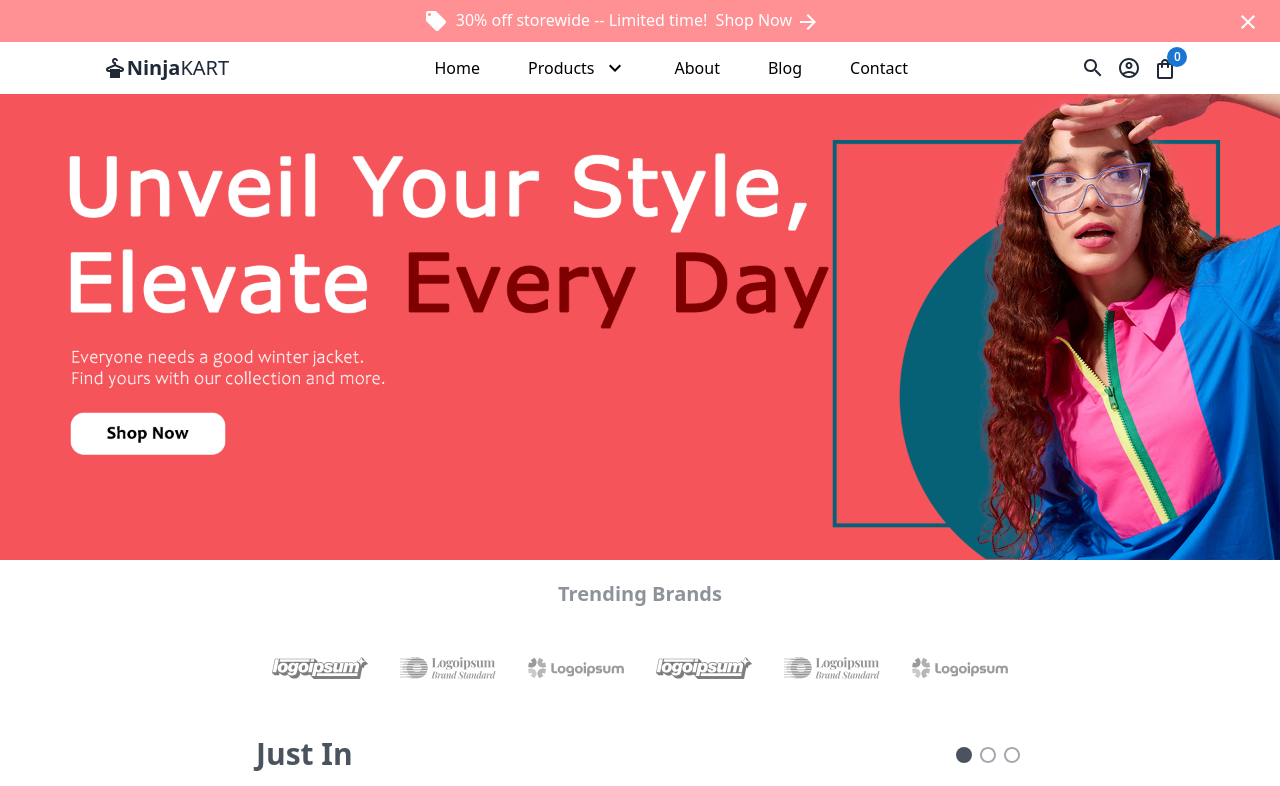
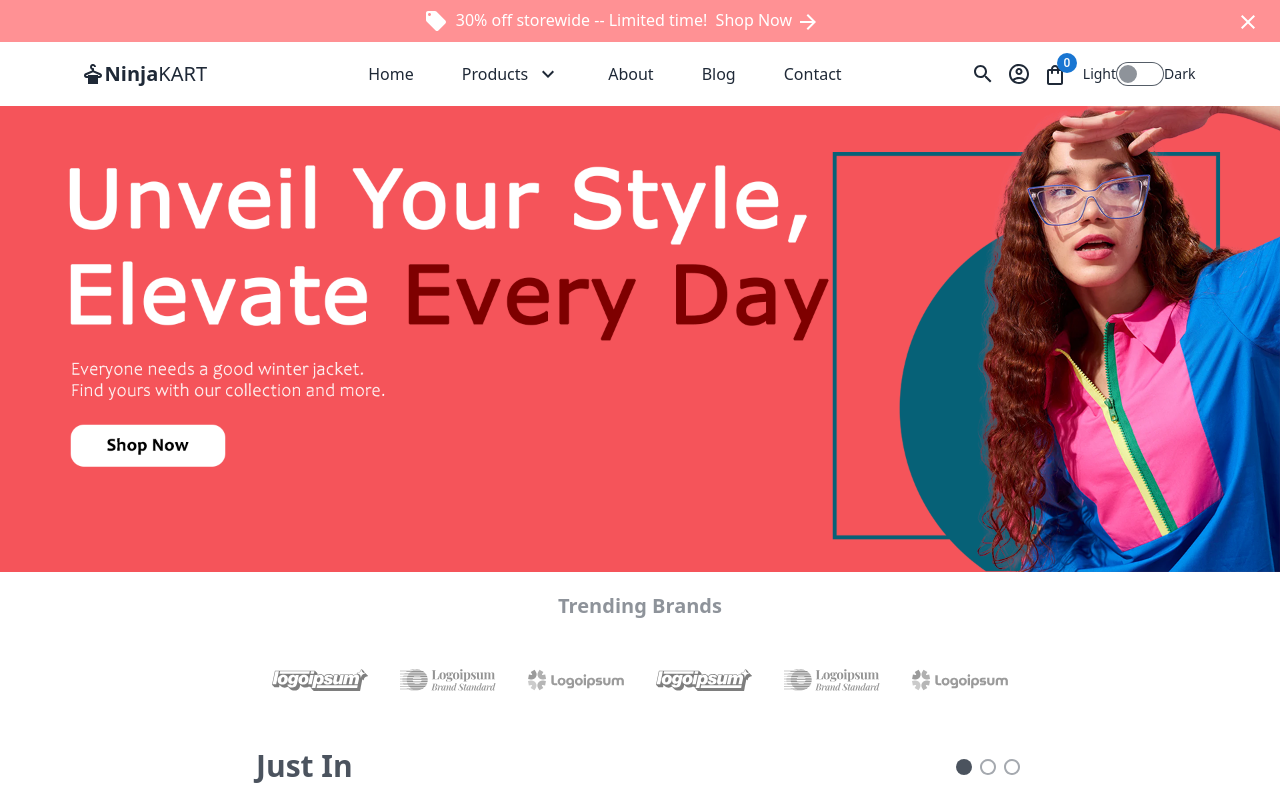
Before and after one commit to shubhamtade/NinjaKart, a React (Vite) app: page / in a window 1280 px wide. Shown: the top 786 px of the page. Built offline with nearby package versions, Linux system fonts and the light colour scheme; no server answers.

Commit message:
Theme Control done

```diff
--- a/src/components/NavBar/NavBar.jsx
+++ b/src/components/NavBar/NavBar.jsx
@@ -11,6 +11,7 @@ import InfoIcon from "@mui/icons-material/Info";
 import RssFeedIcon from "@mui/icons-material/RssFeed";
 import CallIcon from "@mui/icons-material/Call";
 import ShoppingBagOutlinedIcon from "@mui/icons-material/ShoppingBagOutlined";
+import ThemeController from "../ThemeController";
 
 const NavBar = ({ itemCount = 1 }) => {
   const [menuOpen, setMenuOpen] = useState(false);
@@ -26,7 +27,7 @@ const NavBar = ({ itemCount = 1 }) => {
         {menuOpen ? null : <MenuIcon />}
       </div>
       <nav
-        className={`z-50 fixed md:static top-0 left-0 w-[50%] h-full md:w-auto bg-white md:bg-transparent  transform ${
+        className={`z-50 fixed md:static top-0 left-0 w-[50%] h-full md:w-auto bg-white  md:bg-transparent  transform ${
           menuOpen ? "translate-x-0" : "-translate-x-full"
         } transition-transform duration-300 ease-in-out md:transform-none`}
       >
@@ -35,14 +36,14 @@ const NavBar = ({ itemCount = 1 }) => {
             <CloseIcon />
           </button>
         </div>
-        <ul className="bg-white text-black flex flex-col md:flex-row justify-between gap-4 p-4 md:p-0">
+        <ul className=" flex flex-col md:flex-row justify-between gap-4 p-4 md:p-0">
           <li>
             <Link
               to="/"
               onClick={toggleMenu}
               className="flex items-center gap-2"
             >
-              <HomeIcon className="md:text-white" />
+              <HomeIcon className="md:text-white md:opacity-0" />
               Home
             </Link>
           </li>
@@ -52,7 +53,7 @@ const NavBar = ({ itemCount = 1 }) => {
               onClick={toggleMenu}
               className="flex items-center gap-2"
             >
-              <ShoppingBasketIcon className="md:text-white" />
+              <ShoppingBasketIcon className="md:text-white md:opacity-0" />
               Products <KeyboardArrowDownIcon />
             </Link>
           </li>
@@ -62,7 +63,7 @@ const NavBar = ({ itemCount = 1 }) => {
               onClick={toggleMenu}
               className="flex items-center gap-2"
             >
-              <InfoIcon className="md:text-white" />
+              <InfoIcon className="md:text-white md:opacity-0" />
               About
             </Link>
           </li>
@@ -72,7 +73,7 @@ const NavBar = ({ itemCount = 1 }) => {
               onClick={toggleMenu}
               className="flex items-center gap-2"
             >
-              <RssFeedIcon className="md:text-white" />
+              <RssFeedIcon className="md:text-white md:opacity-0" />
               Blog
             </Link>
           </li>
@@ -82,7 +83,7 @@ const NavBar = ({ itemCount = 1 }) => {
               onClick={toggleMenu}
               className="flex items-center gap-2"
             >
-              <CallIcon className="md:text-white" />
+              <CallIcon className="md:text-white md:opacity-0" />
               Contact
             </Link>
           </li>
@@ -96,6 +97,10 @@ const NavBar = ({ itemCount = 1 }) => {
                 </span>
               )}
             </Link>
+          </li>
+
+          <li className="md:hidden ">
+            <ThemeController />
           </li>
         </ul>
         <div className="md:hidden fixed bottom-0 left-0 w-[100%] bg-white flex flex-col sm:flex-row justify-around text-[12px]  text-white">
--- a/src/components/NavBar/Other.jsx
+++ b/src/components/NavBar/Other.jsx
@@ -28,7 +28,7 @@ const Other = ({ itemCount = "0" }) => {
           </Link>
         </div>
 
-        {/* <ThemeController /> */}
+        <ThemeController />
       </div>
     </div>
   );
```
